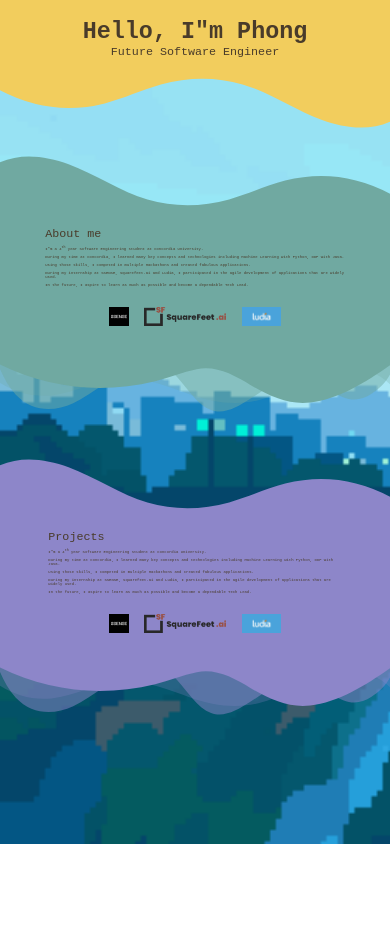
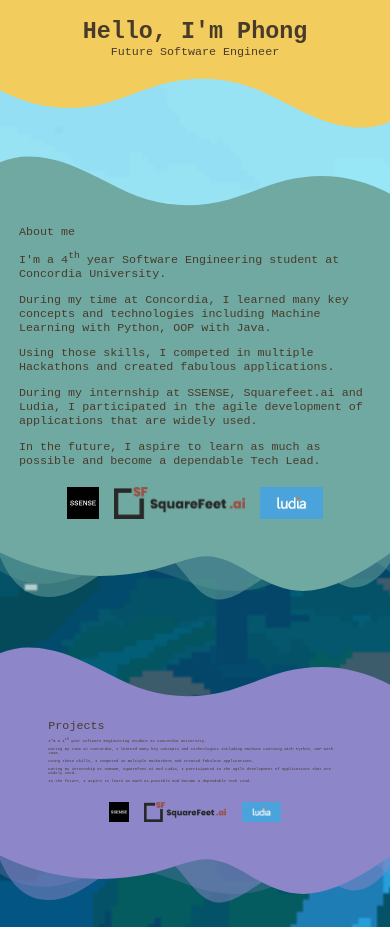
Before and after one commit to phong1233/portfolio, a Next.js app: page / in a window 390 px wide. Before the commit the page ends 844 px from the top, so only its background shows below. Built offline with nearby package versions, Linux system fonts and the light colour scheme.

Commit message:
fix text size

```diff
--- a/components/AboutBlock/AboutBlock.module.scss
+++ b/components/AboutBlock/AboutBlock.module.scss
@@ -16,7 +16,7 @@
     font-size: 3vw;
   }
   .text {
-    font-size: 1vw;
+    font-size: 1.7vw;
   }
   .imageBox {
     margin-top: 3vw;
@@ -26,16 +26,16 @@
     height: auto;
 
     img {
-      height: 5vw;
+      height: 8vw;
       margin: 2vw;
     }
   }
 }
 
 .content {
-  padding: 4vw 10vw 2vw 10vw;
+  padding: 3vw;
   width: 100%;
-  height: 40vw;
+  height: auto;
   background-color: $divider-2;
   color: $text-primary;
   display: flex;
@@ -62,14 +62,6 @@
   }
 }
 
-/** For mobile devices **/
-@media (max-width: 767px) {
-  .topDivider svg {
-    width: calc(100% + 1.3px);
-    height: 54px;
-  }
-}
-
 .botDivider {
   position: relative;
   width: 100%;
@@ -92,4 +84,11 @@
     width: calc(100% + 1.3px);
     height: 54px;
   }
+  .topDivider svg {
+    width: calc(100% + 1.3px);
+    height: 54px;
+  }
+  .descriptionContainer .text {
+    font-size: 3vw;
+  }
 }
--- a/components/AboutBlock/AboutBlock.tsx
+++ b/components/AboutBlock/AboutBlock.tsx
@@ -28,7 +28,7 @@ const AboutBlock = forwardRef<HTMLDivElement, AboutBlockProps>((props, ref) => {
           <div className={styles.title}>About me</div>
           <div className={styles.text}>
             <p>
-              I&quot;m a 4<sup>th</sup> year Software Engineering student at Concordia University.
+              I&apos;m a 4<sup>th</sup> year Software Engineering student at Concordia University.
             </p>
             <p>
               During my time at Concordia, I learned many key concepts and technologies including
--- a/components/TitleBlock/TitleBlock.tsx
+++ b/components/TitleBlock/TitleBlock.tsx
@@ -6,7 +6,7 @@ const TitleBlock = () => {
   return (
     <div className={styles.container}>
       <div className={styles.titleContainer}>
-        <div className={styles.title}>Hello, I&quot;m Phong</div>
+        <div className={styles.title}>Hello, I&apos;m Phong</div>
         <div className={styles.subtitle}>Future Software Engineer</div>
       </div>
       <div className={styles.divider1}>
```
